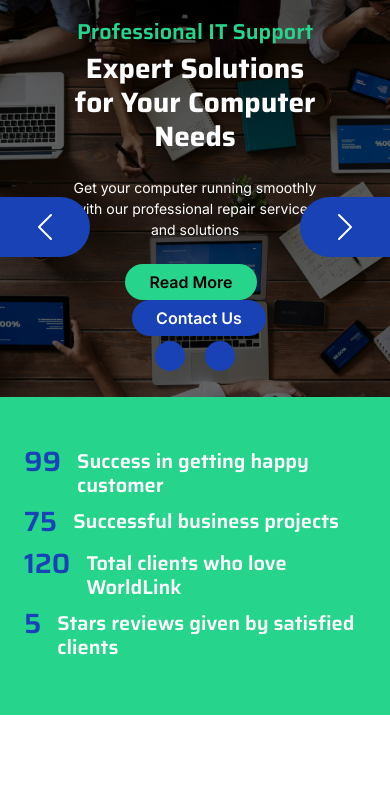
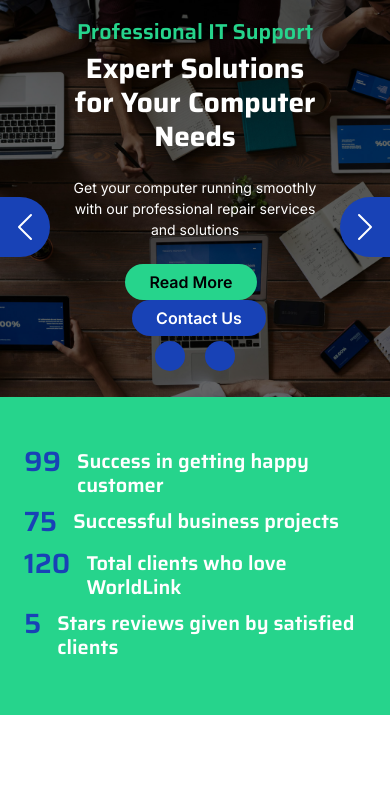
Before and after one commit to karuhiko13/WLCCWebApp, a plain HTML site: page index.html in a window 390 px wide. Shown: the part 54-844 px from the top of the page. Drawn offline with nearby package versions, Linux system fonts and the light colour scheme.

Commit message:
Update style.css

```diff
--- a/css/style.css
+++ b/css/style.css
@@ -276,6 +276,10 @@
     .carousel-item p {
         font-size: 16px !important;
     }
+
+    .carousel-control-next, .carousel-control-prev{
+        width: 50px;
+
 }
 
 @media (max-width: 768px) {
```
